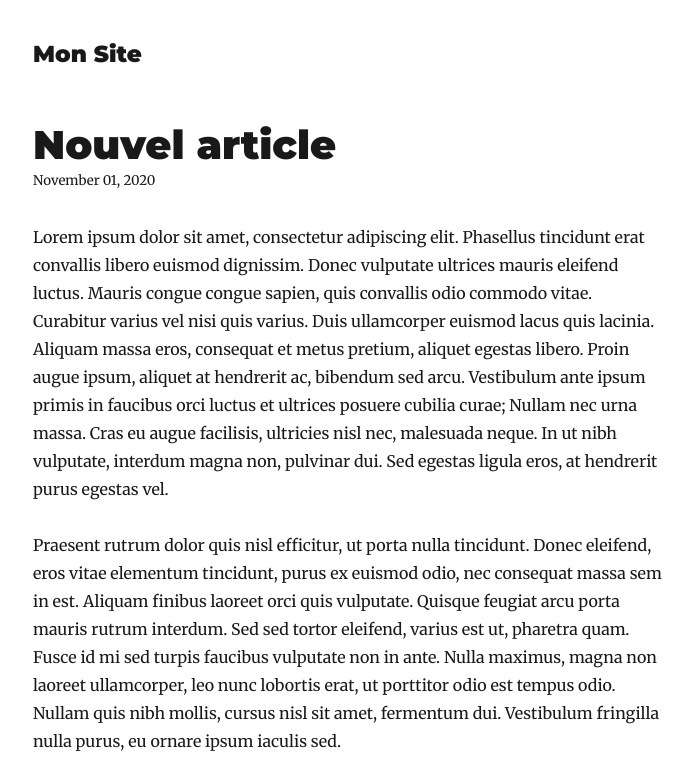
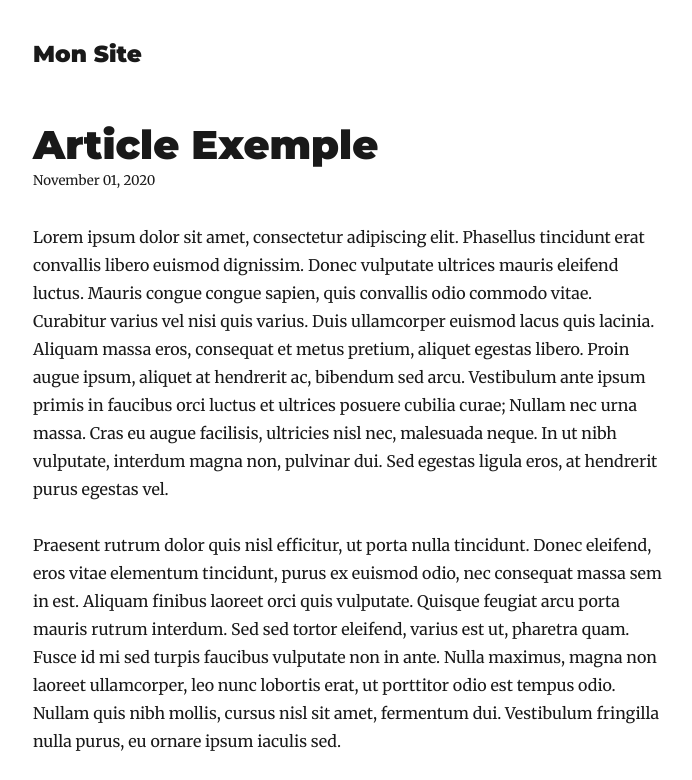
Before and after one commit to Calade69/blog_cms, a Gatsby site: page /blog/nouvel-article/ in a window 1280 px wide. Shown: the top 780 px of the page, without its empty margins (292-984 px from the left). Built offline with nearby package versions, Linux system fonts and the light colour scheme; Gatsby itself is replaced by a stand-in of ours; some packages are replaced by stand-ins of ours.

Commit message:
Update Blog “nouvel-article”

```diff
--- a/content/blog/nouvel-article.md
+++ b/content/blog/nouvel-article.md
@@ -1,7 +1,7 @@
 ---
 path: /blog
 date: 2020-11-01T14:23:27.540Z
-title: Nouvel article
+title: Article Exemple
 description: test
 ---
 <!--StartFragment-->
```
